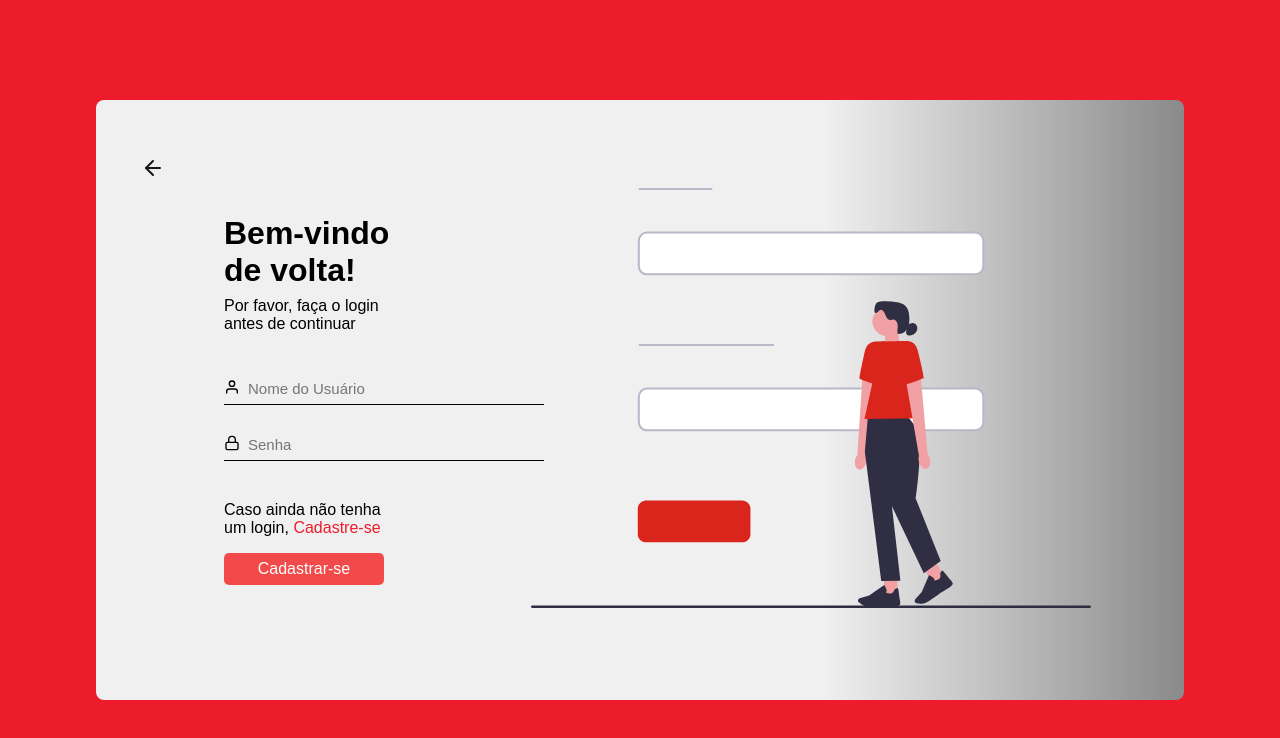
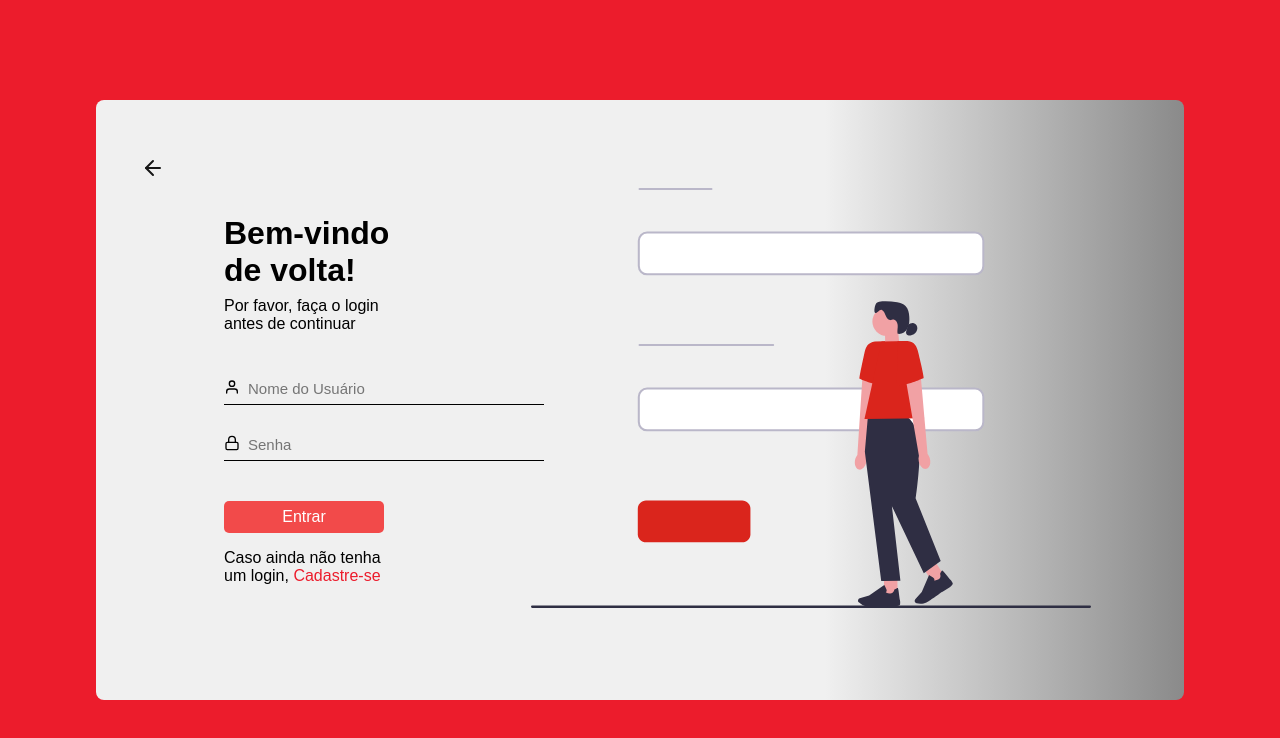
Before and after one commit to pablo-boop/CommandBlock-Front, a Next.js app: page /Login in a window 1280 px wide. Shown: the top 738 px of the page. Built offline with nearby package versions, Linux system fonts and the light colour scheme.

Commit message:
alteração

```diff
--- a/app/Login/login.module.css
+++ b/app/Login/login.module.css
@@ -86,7 +86,7 @@
 }
 
 .actionArea {
-    margin-top: 2rem;
+    margin-top: 1rem;
 }
 
 .txt {
@@ -104,6 +104,7 @@
 
 .buttonRegister {
     margin-top: 1rem;
+    margin-bottom: 1rem;
     width: 10rem;
     height: 2rem;
     background-color: #F24A4A;
--- a/app/Login/page.jsx
+++ b/app/Login/page.jsx
@@ -22,10 +22,10 @@ const Login = () => {
                         </div>
                     </div>
                     <div className={styles.actionArea}>
+                        <button className={styles.buttonRegister} >
+                            <p className={styles.buttonTxt}>Entrar</p>
+                        </button>
                         <p className={styles.txt}>Caso ainda não tenha um login, <a className={styles.register}>Cadastre-se</a></p>
-                        <button className={styles.buttonRegister} >
-                            <p className={styles.buttonTxt}>Cadastrar-se</p>
-                        </button>
                     </div>
                 </div>
                 <div className={styles.right}>
```
